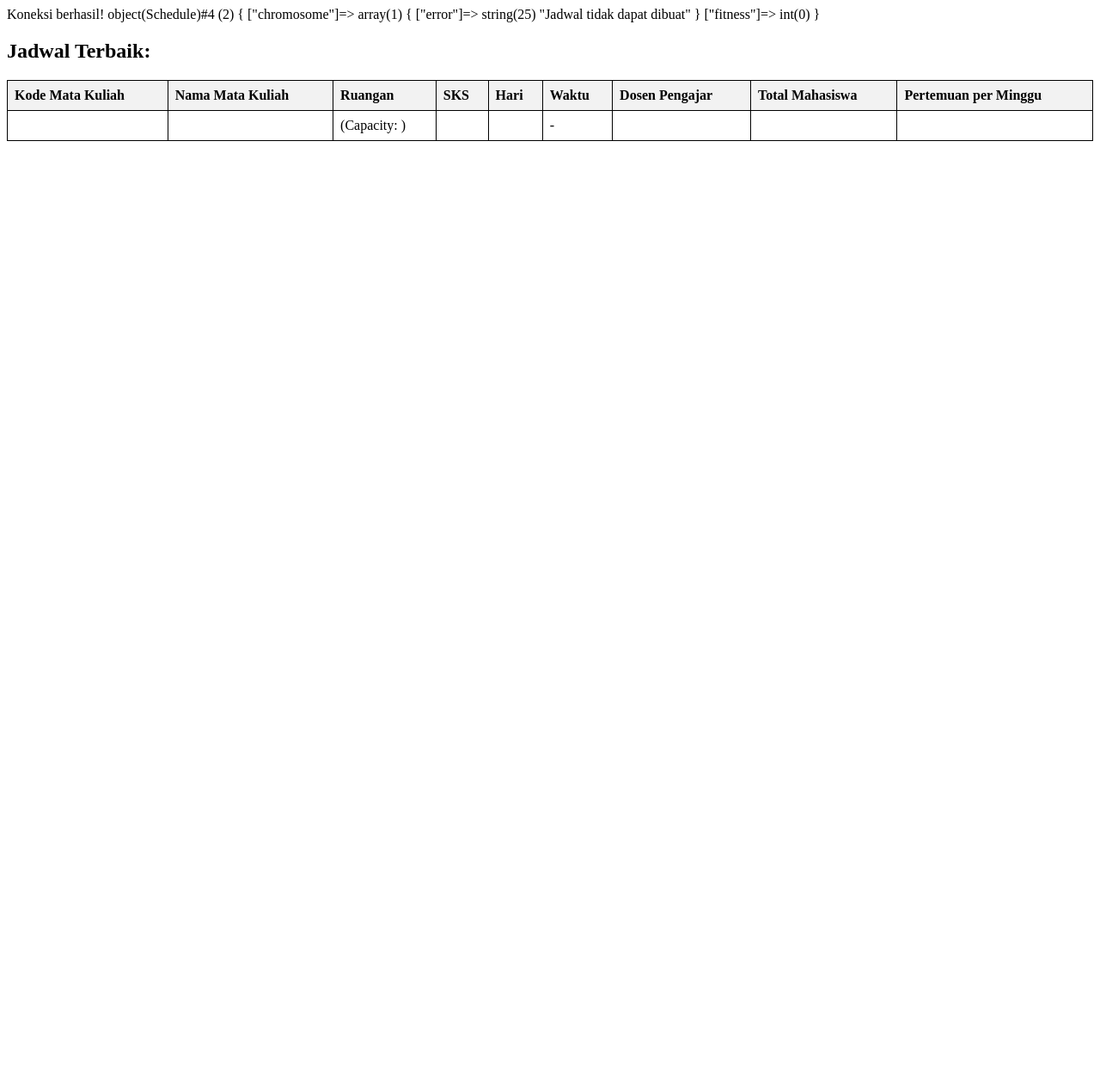
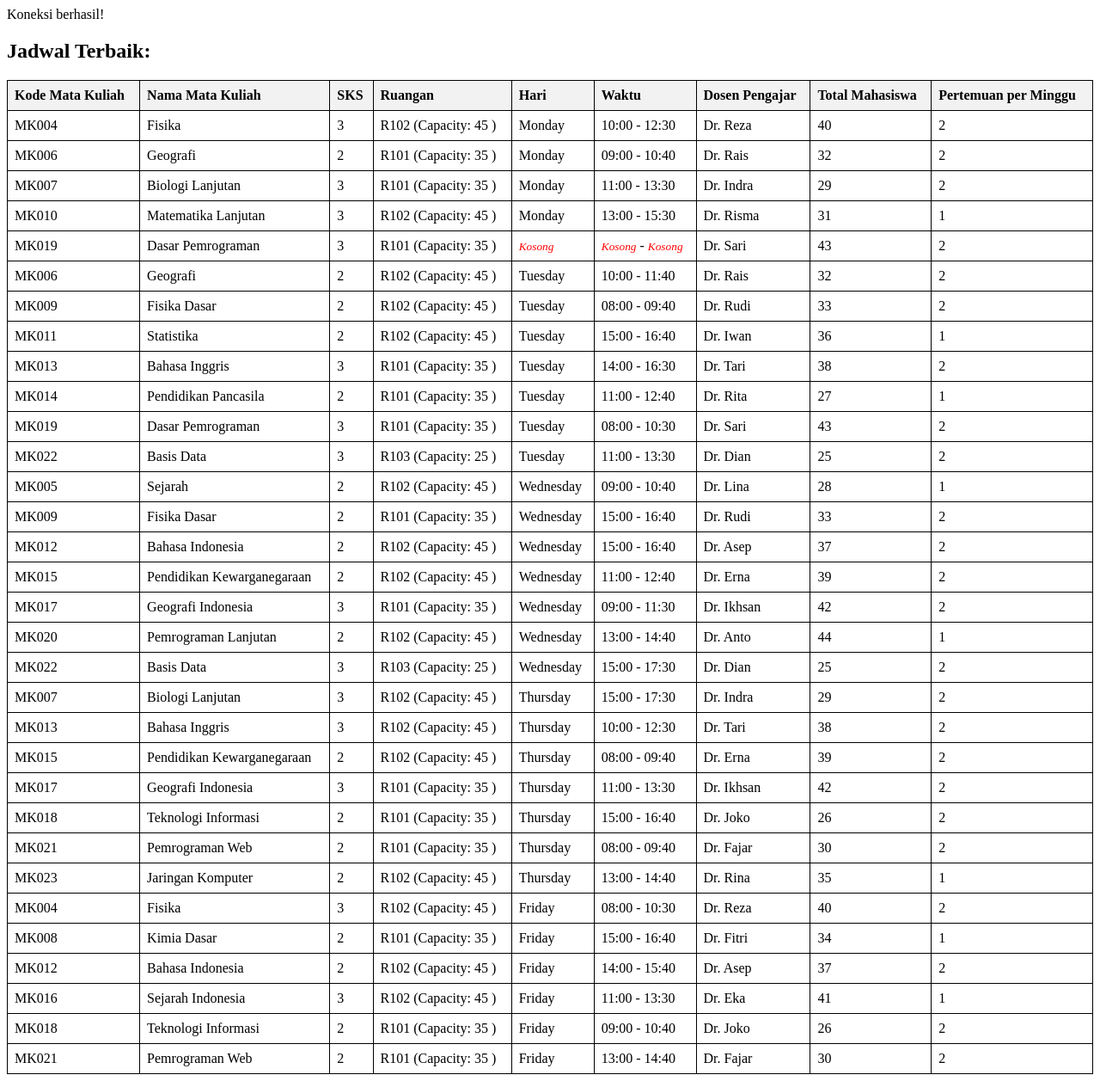
Before and after one commit to zumardirahman/algoritma-genetika, a PHP site: page / in a window 1280 px wide. Shown: the whole page at 86% size. Before the commit the page ends 164 px from the top, so only its background shows below. Run offline with PHP 8.4, Linux system fonts and the light colour scheme; data comes from the database, SQL or seed files in the repository; data that the repository does not hold is empty.

Commit message:
versi-05

```diff
--- a/GeneticAlgorithm.php
+++ b/GeneticAlgorithm.php
@@ -91,12 +91,32 @@ class GeneticAlgorithm {
 	}
 
 
+
+
+
+
+private function generateTimeSlots() {
+    $startHour = 8; // Waktu mulai pukul 08:00
+    $endHour = 15; // Waktu berakhir pukul 15:00
+    $timeSlots = [];
+
+    for ($hour = $startHour; $hour <= $endHour; $hour++) {
+        if ($hour == 12) {
+            continue; // Jika jam 12 siang, lewati (misalnya untuk waktu istirahat)
+        }
+        $time = str_pad($hour, 2, '0', STR_PAD_LEFT) . ":00";
+        $timeSlots[] = $time;
+    }
+
+    return $timeSlots;
+}
+
 private function generateRandomChromosome() {
     $chromosome = [];
     $days = ['Monday', 'Tuesday', 'Wednesday', 'Thursday', 'Friday'];
     $courses = $this->pdo->query("SELECT * FROM tabel_courses")->fetchAll();
     $rooms = $this->pdo->query("SELECT * FROM tabel_rooms")->fetchAll();
-    $timeSlots = ["08:00", "09:00", "10:00", "11:00", "13:00", "14:00", "15:00"];
+    $timeSlots = $this->generateTimeSlots();
     $maxAttempts = 10; // Menentukan jumlah maksimal percobaan sebelum menyerah
 
     foreach ($courses as $course) {
@@ -131,7 +151,9 @@ private function generateRandomChromosome() {
             }
 
             if ($attempt == $maxAttempts) {
-                return ["error" => "Jadwal tidak dapat dibuat"]; // Mengembalikan pesan kesalahan jika mencapai batas maksimal percobaan
+					$zonk = "<small style='color:red'><i>Kosong</i></small>";
+                   $gene_err = "{$course['code']}-{$room['name']}-{$zonk}-{$zonk}-{$zonk}-{$course['teacher_id']}";
+                $chromosome[] = $gene_err;
             }
         }
     }
@@ -145,7 +167,7 @@ private function selectRoom($course, $rooms, $chromosome, $day) {
     });
     shuffle($suitableRooms);
 
-    $timeSlots = ["08:00", "09:00", "10:00", "11:00", "13:00", "14:00", "15:00"];
+    $timeSlots = $this->generateTimeSlots();
 
     foreach ($suitableRooms as $room) {
         foreach ($timeSlots as $time) {
--- a/index.php
+++ b/index.php
@@ -36,7 +36,7 @@
 
     // Mendapatkan hasil terbaik dari algoritma genetika
     $bestSchedule = $ga->getBestSchedule();
-var_dump($bestSchedule);
+//var_dump($bestSchedule);
     // Mengekstrak data mata kuliah, dosen, dan ruangan dari database
     $coursesArray = fetchAllCourses($pdo);
     $teachersArray = fetchAllTeachers($pdo);
@@ -53,8 +53,8 @@ if (isset($bestSchedule->error)) {
         echo "<tr>";
         echo "<th>Kode Mata Kuliah</th>";
         echo "<th>Nama Mata Kuliah</th>";
+        echo "<th>SKS</th>";
         echo "<th>Ruangan</th>";
-        echo "<th>SKS</th>";
         echo "<th>Hari</th>";
         echo "<th>Waktu</th>";
         echo "<th>Dosen Pengajar</th>";
@@ -81,8 +81,8 @@ if (isset($bestSchedule->error)) {
             echo "<tr>";
             echo "<td>{$course['code']}</td>";
             echo "<td>{$course['name']}</td>";
+            echo "<td>{$course['sks']}</td>";
             echo "<td>{$room['name']} (Capacity: {$room['capacity']} )</td>";
-            echo "<td>{$course['sks']}</td>";
             echo "<td>{$day}</td>";
             echo "<td>{$startTime} - {$endTime}</td>";
             echo "<td>{$teacher['name']}</td>";
```
